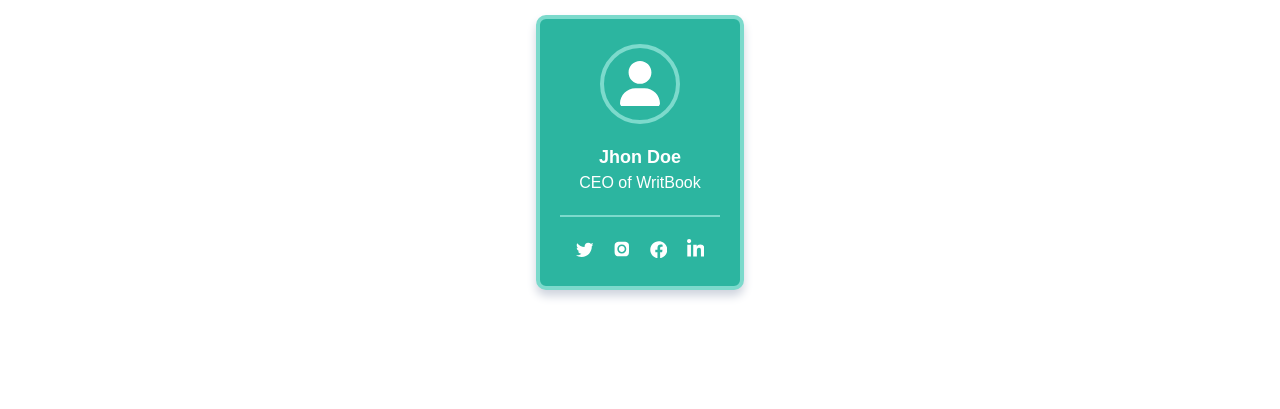
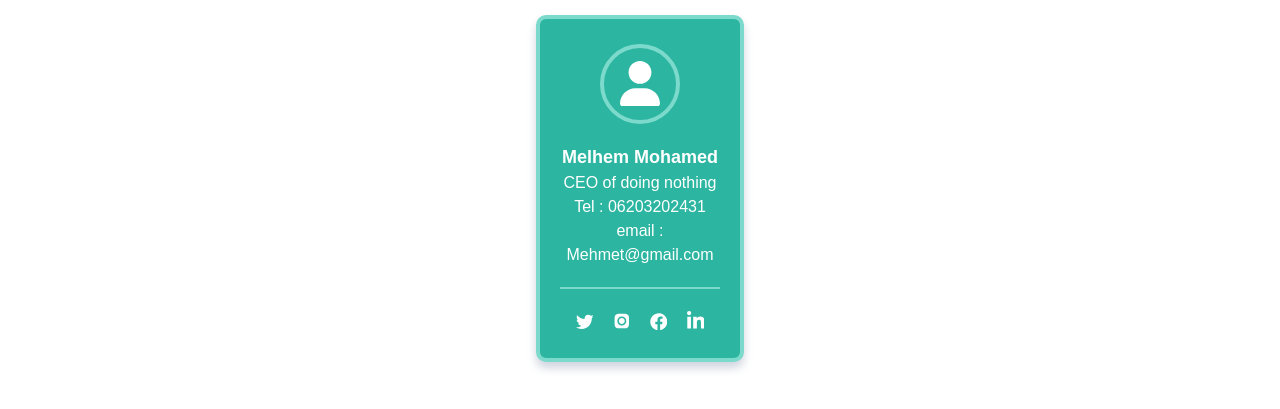
Before and after one commit to MohamedMelhem/0114orai, a website built with Vite: page kapcsolat.html in a window 1280 px wide. Shown: the part 67-476 px from the top of the page. Built offline with nearby package versions, Linux system fonts and the light colour scheme.

Commit message:
Minden Kész. :) /van még mit fejleszteni

```diff
--- a/kapcsolat.html
+++ b/kapcsolat.html
@@ -43,8 +43,10 @@
         </svg>
     </div>
     <div class="client-info">
-        <p class="name-client">Jhon Doe
-            <span>CEO of WritBook</span>
+        <p class="name-client">Melhem Mohamed
+            <span>CEO of doing nothing</span>
+            <span>Tel : 06203202431</span>
+            <span> email :  Mehmet@gmail.com</span>
         </p>
         <div class="social-media">
             <a href="#">
```
